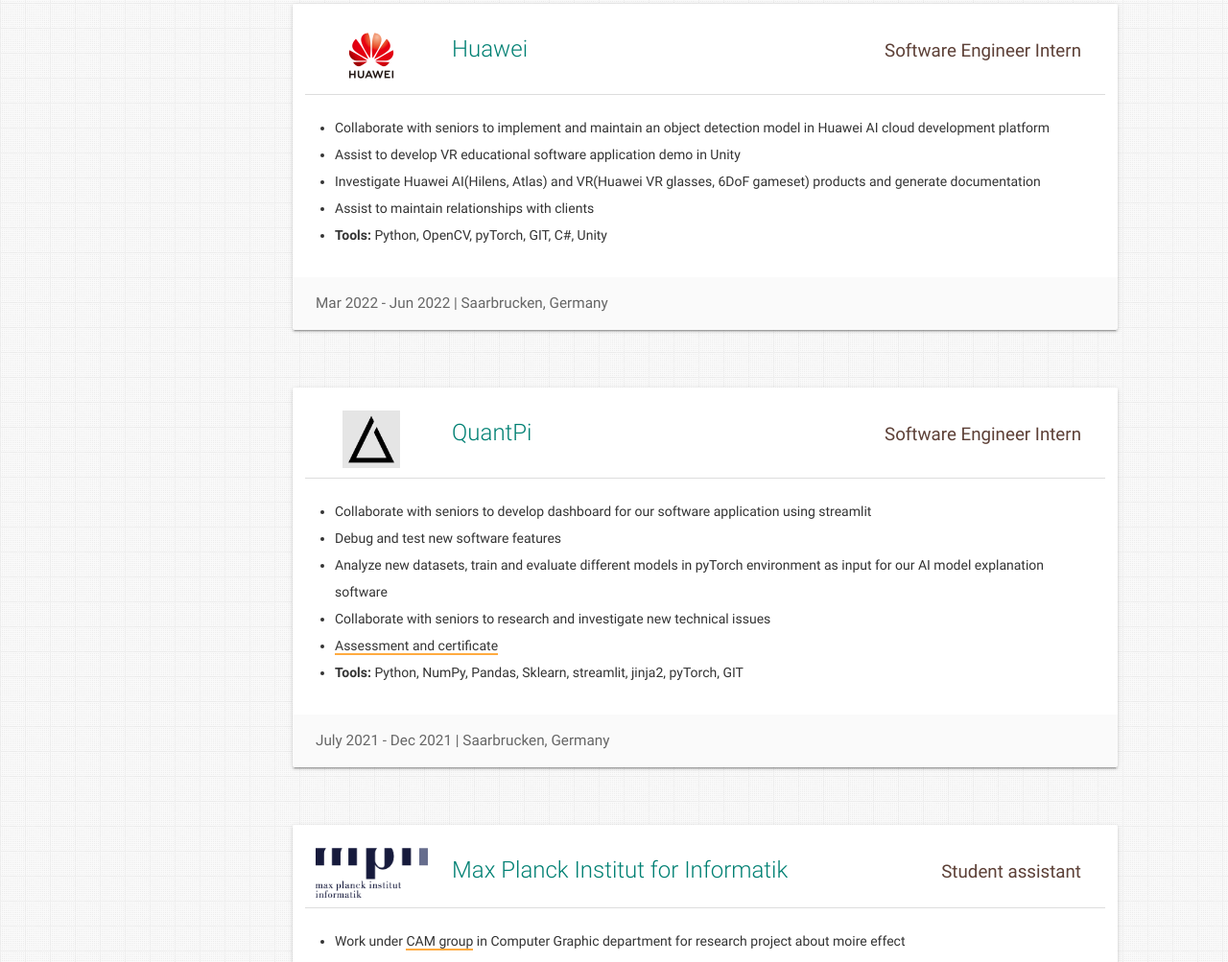
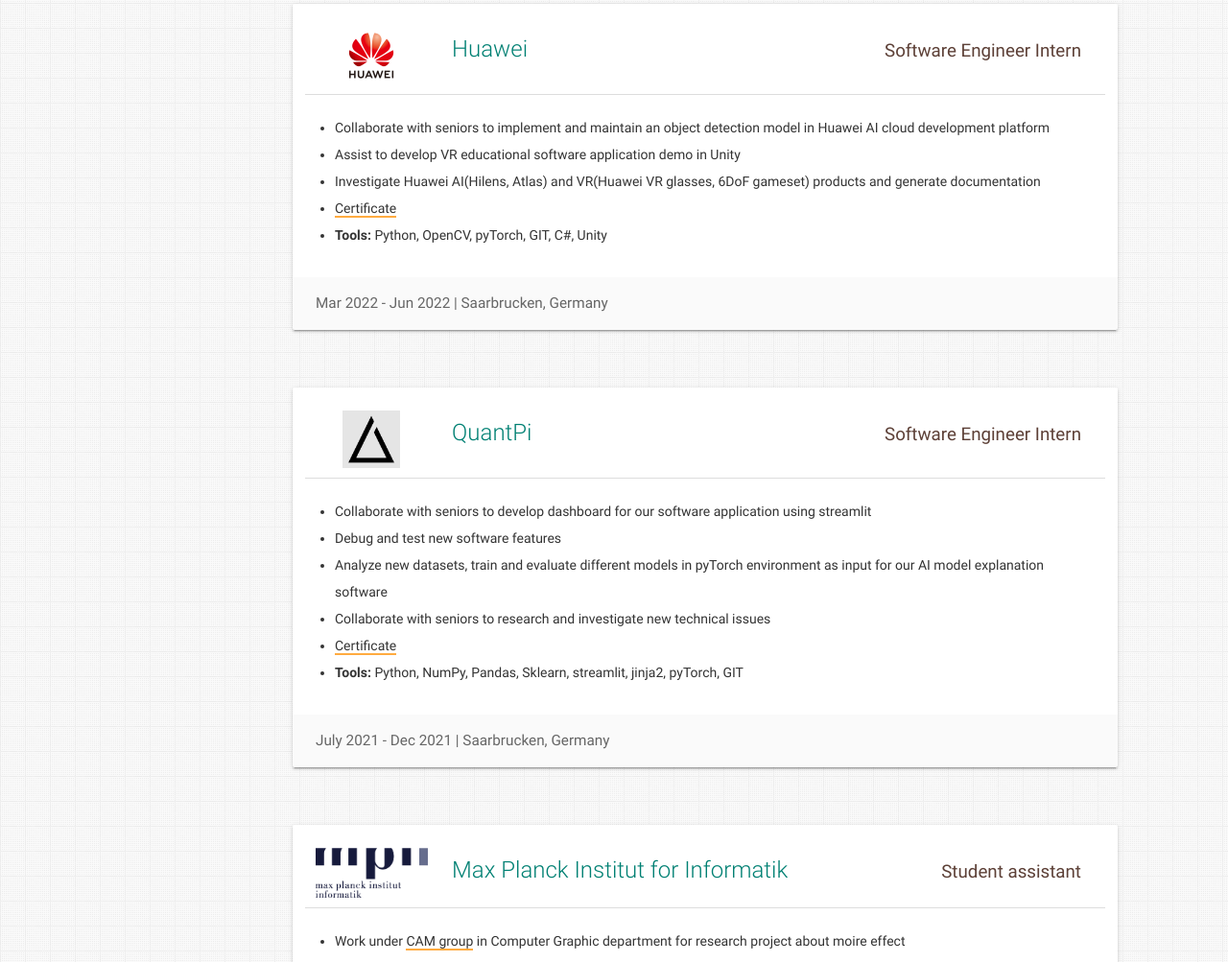
Before and after one commit to JiajingFang/jiajingfang.github.io, a plain HTML site: page index.html in a window 1280 px wide. Shown: the part 1843-2846 px from the top of the page at 96% size. Drawn offline with nearby package versions, Linux system fonts and the light colour scheme.

Commit message:
add internship certificate

```diff
--- a/index.html
+++ b/index.html
@@ -332,7 +332,9 @@
               <li>
               	Investigate Huawei AI(Hilens, Atlas) and VR(Huawei VR glasses, 6DoF gameset) products and generate documentation
               </li>
-              <li>Assist to maintain relationships with clients</li>
+              <li>
+                <a href="/assets/resume/Interncer2.pdf" target="_blank"> Certificate</a>
+              </li>
               <li>
                 <b>Tools:</b> Python, OpenCV, pyTorch, GIT, C#, Unity
               </li>
@@ -371,7 +373,7 @@
               </li>
               <li>Collaborate with seniors to research and investigate new technical issues</li>
               <li>
-                <a href="/assets/resume/Interncer.pdf" target="_blank"> Assessment and certificate</a>
+                <a href="/assets/resume/Interncer.pdf" target="_blank"> Certificate</a>
               </li>
               <li>
                 <b>Tools:</b> Python, NumPy, Pandas, Sklearn, streamlit, jinja2, pyTorch, GIT
```
Also changed, not shown: 2 other files.
